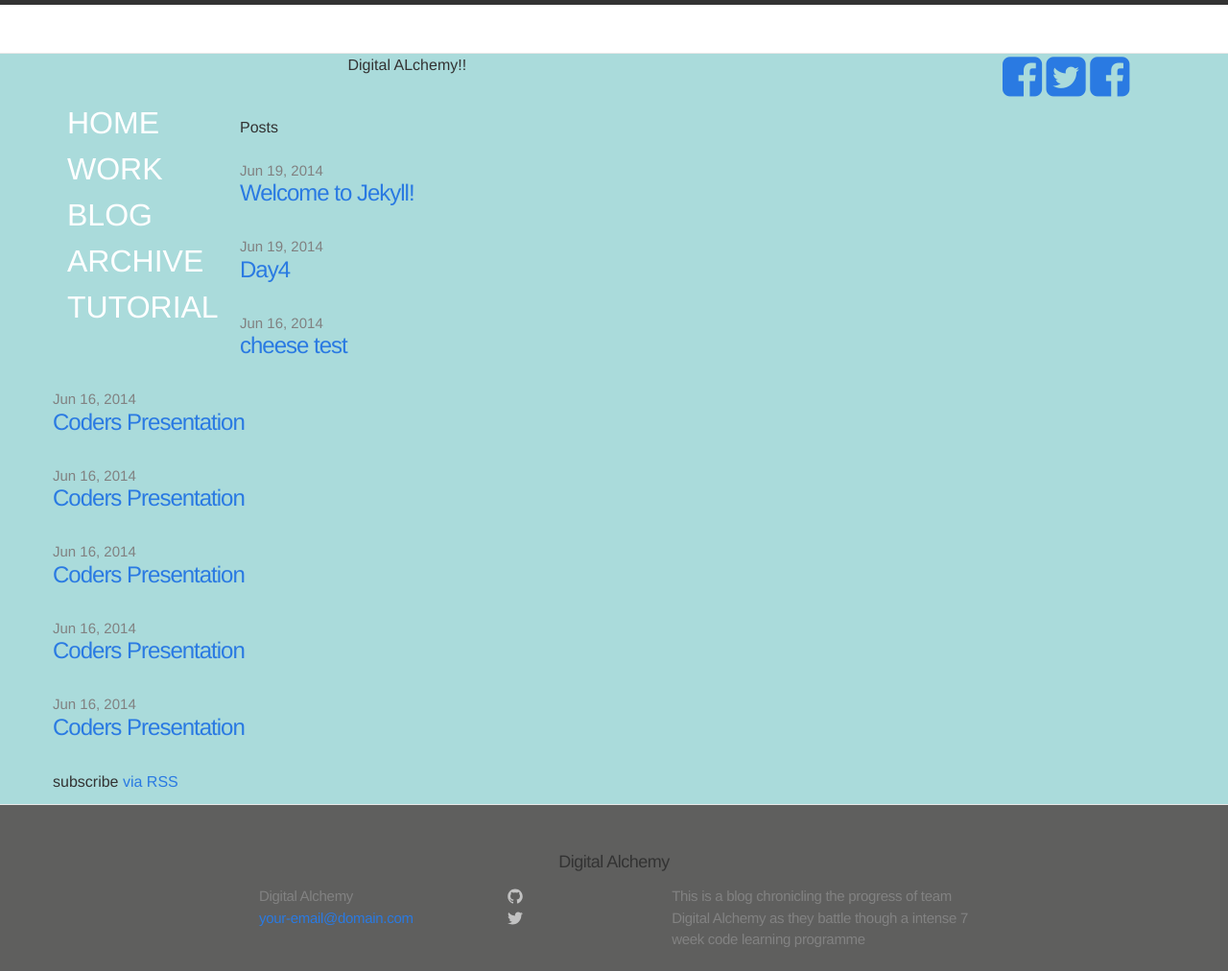
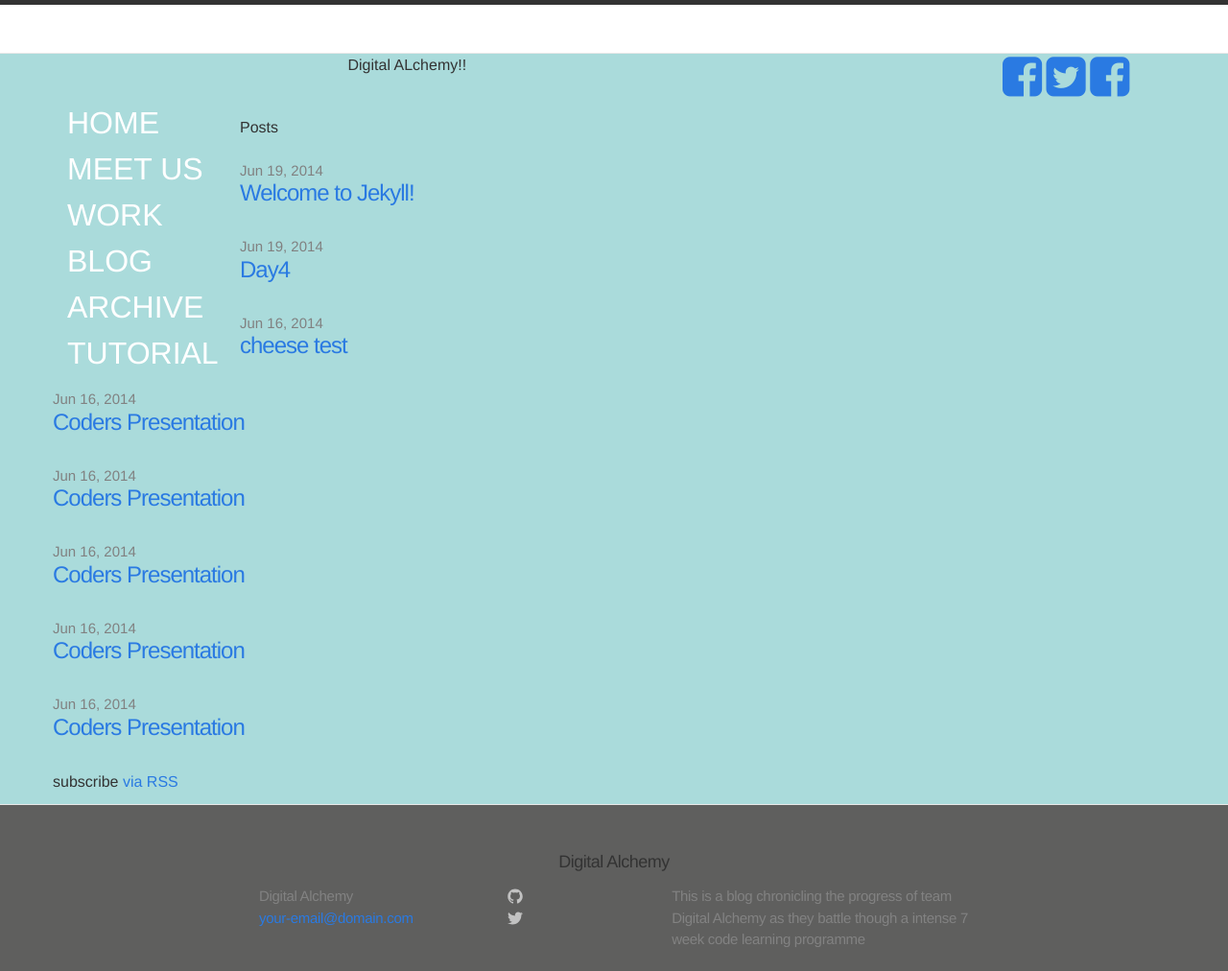
Before and after one commit to theodore-q/Digital-alchemy2.0, a Jekyll site: the page built from index.html, in a window 1280 px wide, cut to the strip 0-1012 px from the top of the page. Shown: the whole strip at 96% size. Built offline with Jekyll 4.4.1, drawn with Linux system fonts in a browser that asks for light colours; nearby versions of some CDN libraries.

Commit message:
Update leftsidebar.html

```diff
--- a/_includes/leftsidebar.html
+++ b/_includes/leftsidebar.html
@@ -1,7 +1,7 @@
 <!--Navbar here-->
 <ul style = "list-style-type: none;color:white;">
 	<li><a style ="color:white;font-size:xx-large;" href= {{ site.baseurl }} >HOME</a></li>
-  <li><a style ="color:white;font-size:xx-large;" href="{{"/meettheteam" | prepend: site.baseurl }}" ></li>
+  <li><a style ="color:white;font-size:xx-large;" href="{{"/meettheteam" | prepend: site.baseurl }}" >MEET US</li>
   <li><a style ="color:white;font-size:xx-large;" href="#">WORK</a></li>
   <li><a style ="color:white;font-size:xx-large;" href="{{"/blog" | prepend: site.baseurl }}" >BLOG</a></li>
   <li><a style ="color:white;font-size:xx-large;" href="#">ARCHIVE</a></li>
```
